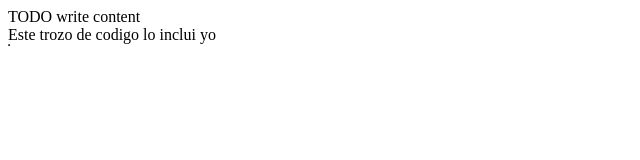
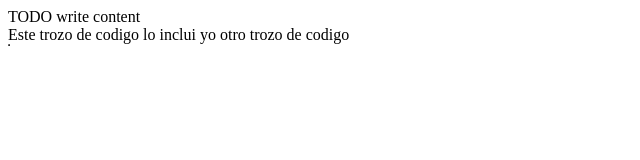
Before and after one commit to jhondominguez1/prueba1977, a plain HTML site: page adm/index.html in a window 1280 px wide. Shown: the whole page, without its empty margins (0-640 px from the left). Drawn offline with Linux system fonts and the light colour scheme.

Commit message:
otro cambio a las 8

```diff
--- a/adm/index.html
+++ b/adm/index.html
@@ -14,6 +14,7 @@ and open the template in the editor.
         <div>TODO write content</div>
         <table border= "1">
             Este trozo de codigo lo inclui yo
+            otro trozo de codigo
         </table>
     </body>
 </html>
```
